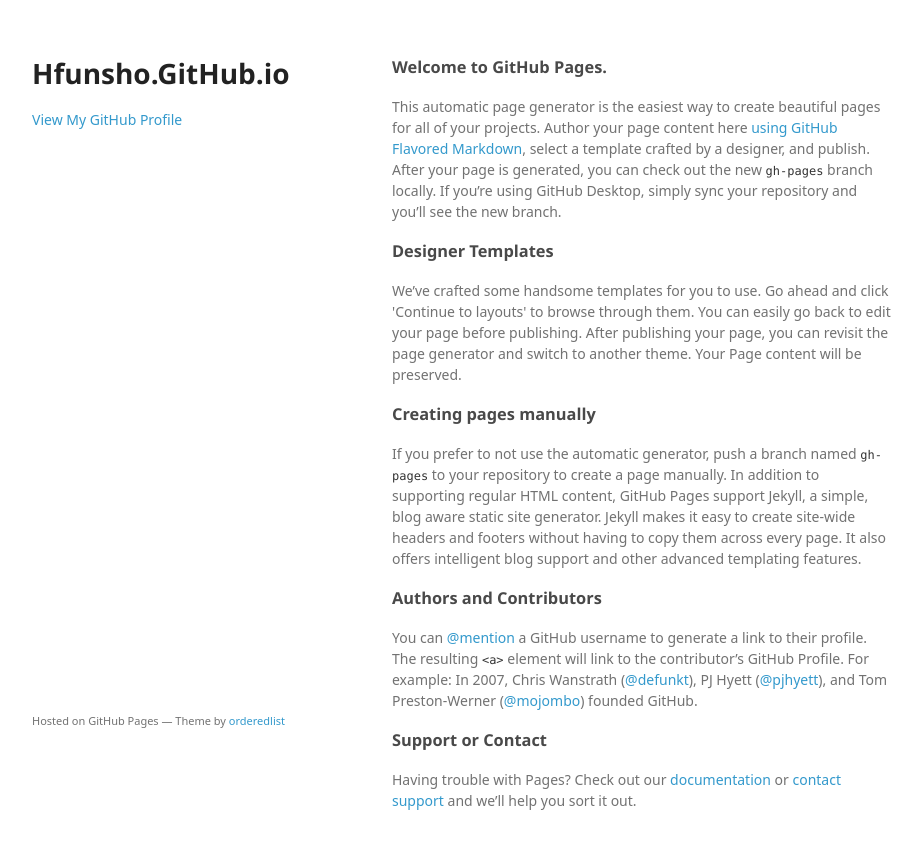
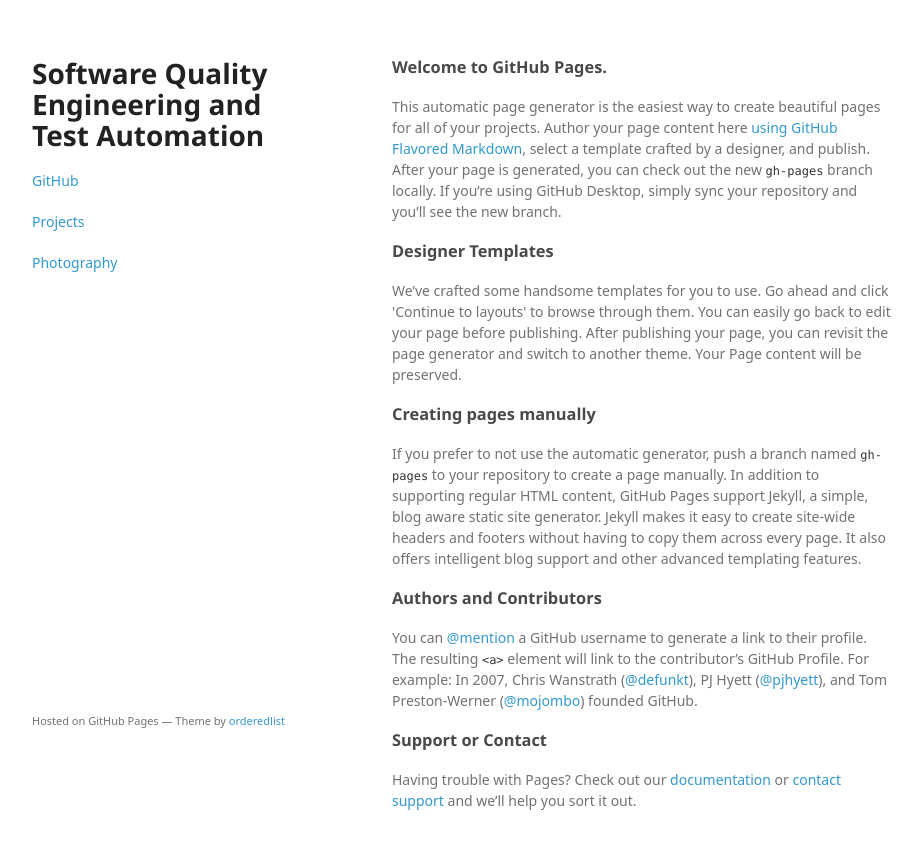
Before and after one commit to hfunsh/hfunsh.github.io, a plain HTML site: page index.html in a window 1280 px wide. Shown: the whole page, without its empty margins (178-1100 px from the left). Drawn offline with Linux system fonts and the light colour scheme; a web font is replaced by a local one.

Commit message:
Update index.html

```diff
--- a/index.html
+++ b/index.html
@@ -3,7 +3,7 @@
   <head>
     <meta charset="utf-8">
     <meta http-equiv="X-UA-Compatible" content="chrome=1">
-    <title>Hfunsho.GitHub.io by hfunsh</title>
+    <title>Software Test Automation and Quality Engineering</title>
 
     <link rel="stylesheet" href="stylesheets/styles.css">
     <link rel="stylesheet" href="stylesheets/github-light.css">
@@ -15,12 +15,13 @@
   <body>
     <div class="wrapper">
       <header>
-        <h1>Hfunsho.GitHub.io</h1>
+        <h1>Software Quality Engineering and Test Automation</h1>
         <p></p>
 
 
-        <p class="view"><a href="https://github.com/hfunsh">View My GitHub Profile</a></p>
-
+        <p class="view"><a href="https://github.com/hfunsh">GitHub</a></p>
+        <p class="view"><a href="https://github.com/hfunsh">Projects</a></p>
+        <p class="view"><a href="https://github.com/hfunsh">Photography</a></p>
       </header>
       <section>
         <h3>
```
